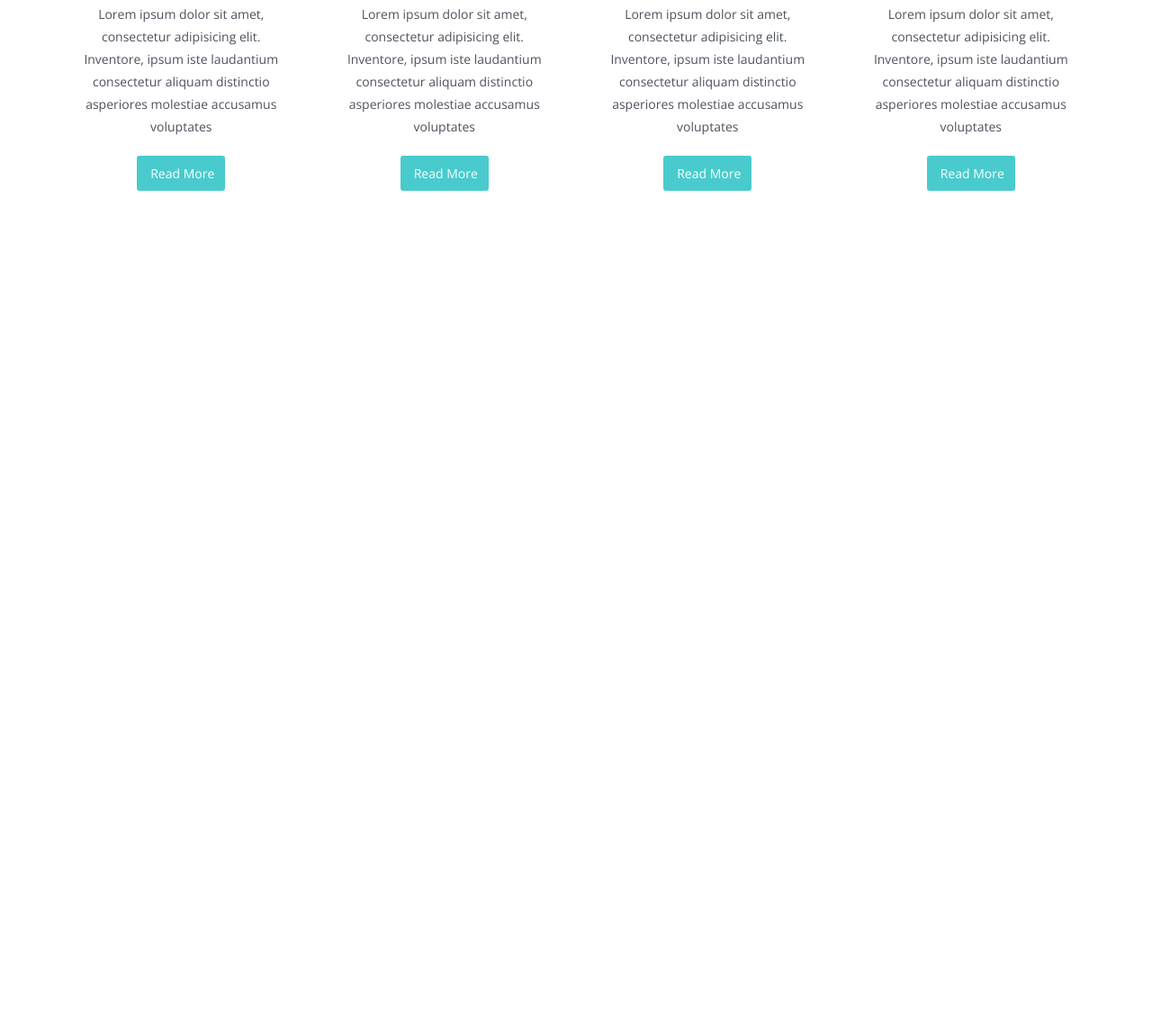
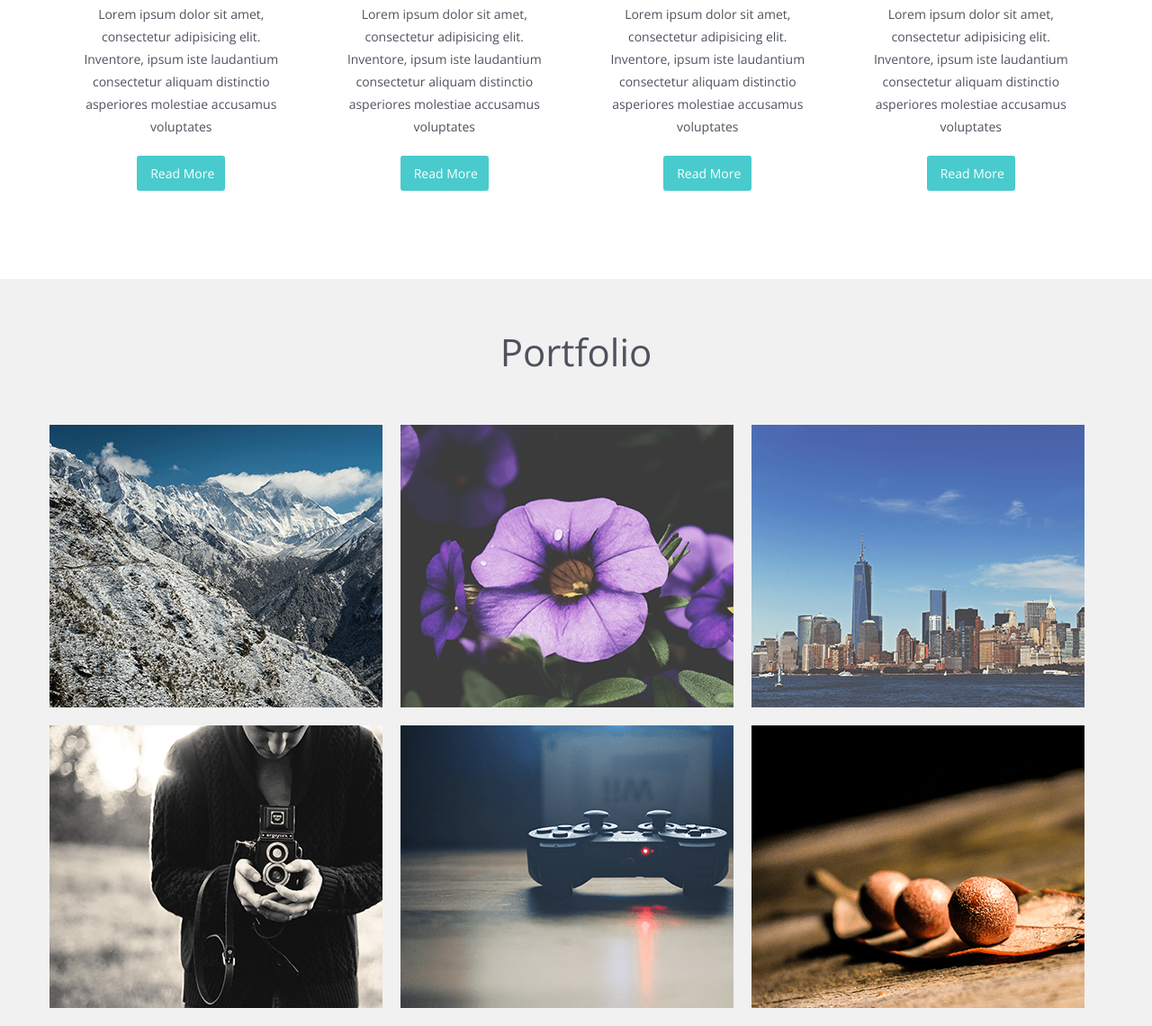
Before and after one commit to artem-bond/artem.bond.github.io, a plain HTML site: page s_author/index.html in a window 1280 px wide. Shown: the part 1040-2180 px from the top of the page at 90% size. Before the commit the page ends 1350 px from the top, so only its background shows below. Drawn offline with nearby package versions, Linux system fonts and the light colour scheme.

Commit message:
Add files via upload

```diff
--- a/s_author/index.html
+++ b/s_author/index.html
@@ -98,8 +98,28 @@
 	<button class="read_more">Read More</button>
 	</div>
 	</div>
+	<div class="wrapper">
 	<div class="container">
-
+	<h2 class="Portfolio_Title">Portfolio</h2>
+	<div class="portfolio1 col-lg-4  col-ultra-lg-6 col-st-6 col-sm-12">
+	<a class="portfolio-image1" href="#"></a>
+	</div>
+	<div class="portfolio2 col-lg-4 col-ultra-lg-6 col-st-6 col-sm-12">
+	<a class="portfolio-image2" href="#"></a>
+	</div>
+	<div class="portfolio3 col-lg-4 col-ultra-lg-6 col-st-6 col-sm-12">
+	<a class="portfolio-image3" href="#"></a>
+	</div>
+	<div class="portfolio4 col-lg-4 col-ultra-lg-6 col-st-6 col-sm-12">
+	<a class="portfolio-image4" href="#"></a>
+	</div>
+	<div class="portfolio5 col-lg-4 col-ultra-lg-6 col-st-6 col-sm-12">
+	<a class="portfolio-image5" href="#"></a>
+	</div>
+	<div class="portfolio6 col-lg-4 col-ultra-lg-6 col-st-6 col-sm-12">
+	<a class="portfolio-image6" href="#"></a>
+	</div>
+	</div>
 	</div>
 </body>
 </html>
```
